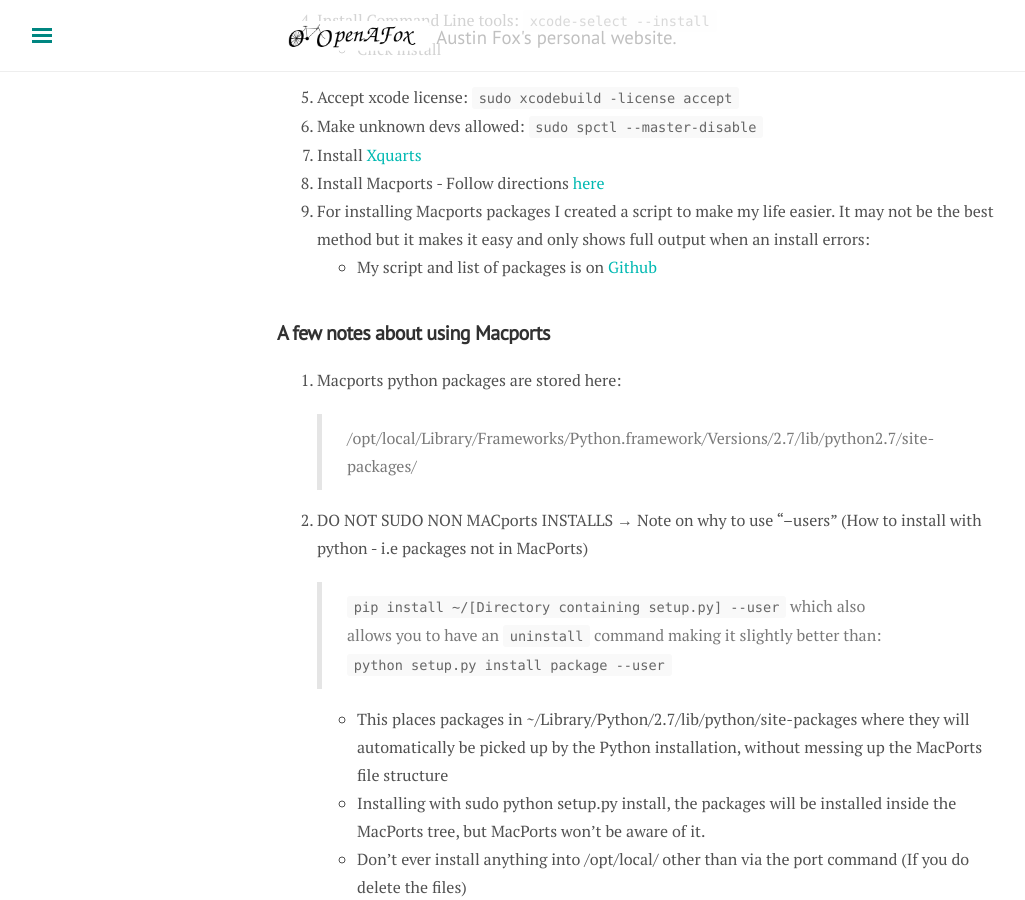
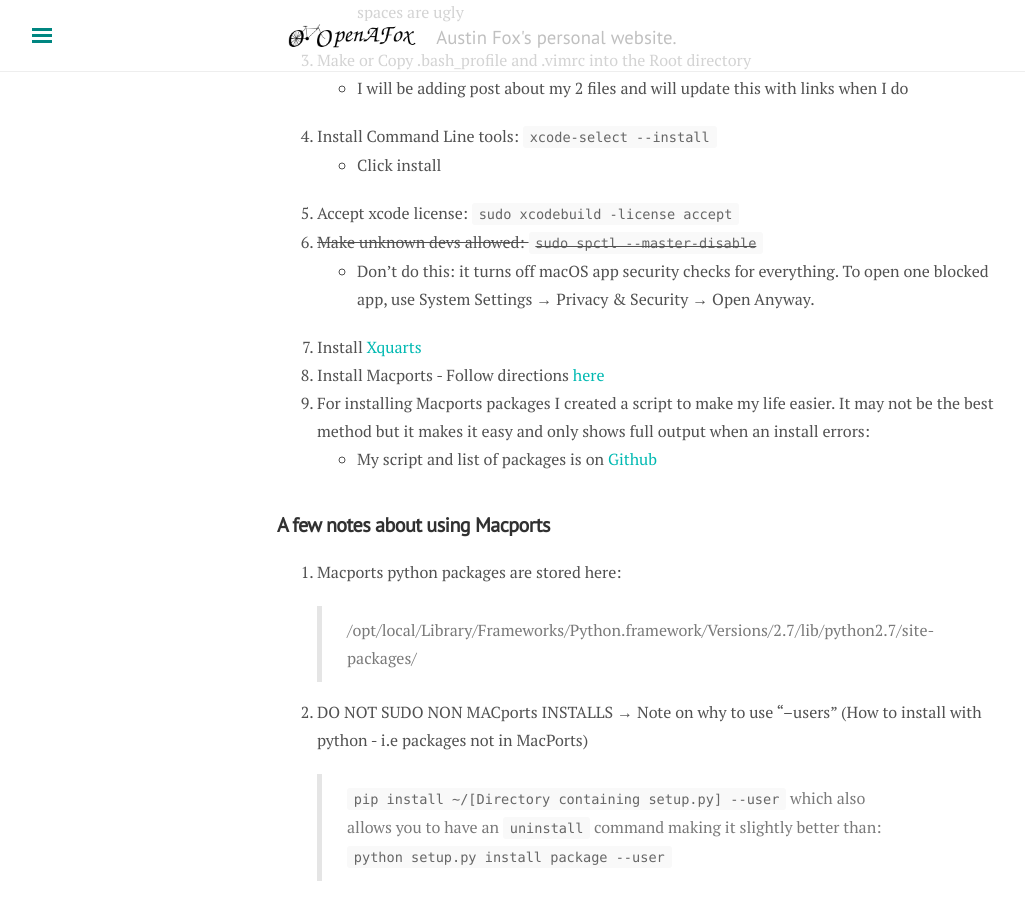
Before and after one commit to openafox/openafox.github.io, a Jekyll site: the page built from _posts/programming/2017-01-07-mac-setup.md, in a window 1280 px wide and 900 px high, scrolled down 1352 px. Shown: the whole window, without its empty margins (3-1028 px from the left). Built offline with Jekyll 4.4.1, drawn with Linux system fonts in a browser that asks for light colours; nearby versions of some CDN libraries; comment, search, counter and statistics services are not loaded; some of the changed text lies outside the part shown.

Commit message:
Mac setup: mark as outdated; warn against disabling Gatekeeper
Co-Authored-By: Claude Opus 5.5 <noreply@anthropic.com>

```diff
--- a/_posts/programming/2017-01-07-mac-setup.md
+++ b/_posts/programming/2017-01-07-mac-setup.md
@@ -7,6 +7,9 @@ category: Programming
 excerpt: My MacBook was getting slow so I decided to install a SSD and start with a clean install of MacOS Sierra.
 ---
 
+
+**Note (2026):** This is from 2017 and mostly outdated (macOS Sierra, MacPorts, Python 2.7). Kept for reference.
+{: .message}
 
 My 13" Mid 2012 MacBook Pro was getting slow so after some research it seemed like the best most was to install a SSD and start with a clean install of MacOS Sierra. So far I am quite happy with this decision. Here is how I did it:
 
@@ -38,7 +41,8 @@ This requires a number of choices about how you plan to work and what services y
 4. Install Command Line tools: `xcode-select --install`
    * Click install
 5. Accept xcode license: `sudo xcodebuild -license accept`
-6. Make unknown devs allowed: `sudo spctl --master-disable`
+6. ~~Make unknown devs allowed: `sudo spctl --master-disable`~~
+   * Don't do this: it turns off macOS app security checks for everything. To open one blocked app, use System Settings → Privacy & Security → Open Anyway.
 7. Install [Xquarts](https://www.xquartz.org/){: target="_blank"}
 8. Install Macports - Follow directions [here](https://www.macports.org/install.php){: target="_blank"}
 9. For installing Macports packages I created a script to make my life easier. It may not be the best method but it makes it easy and only shows full output when an install errors:
```
